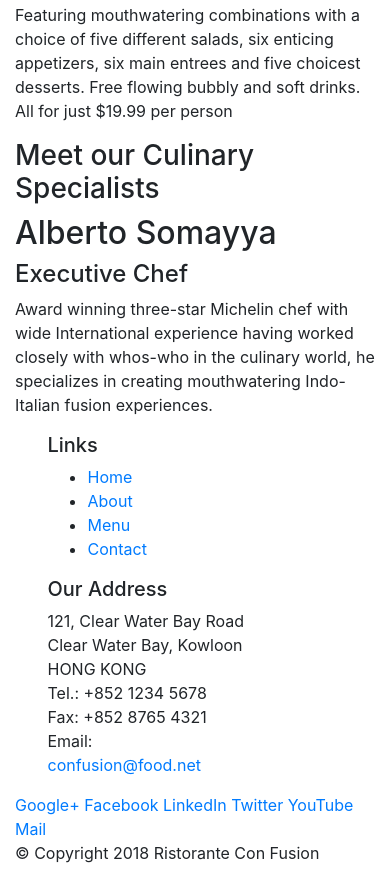
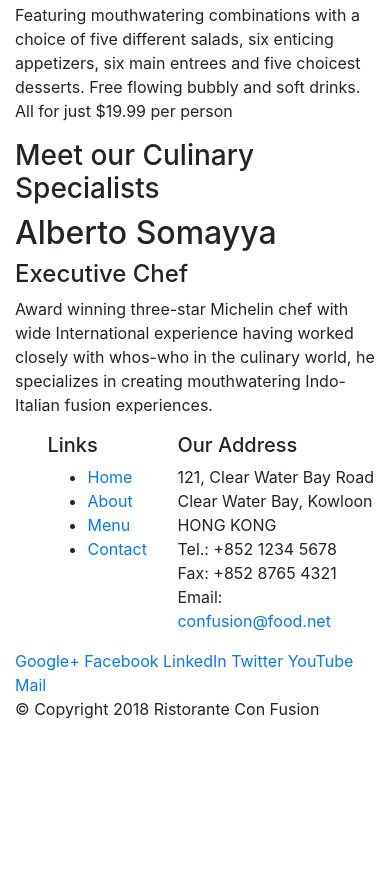
Before and after one commit to kiltro-dev/conFusion, a website: page index.html in a window 390 px wide. Shown: the part 655-1536 px from the top of the page. After the commit the page ends 1392 px from the top, so only its background shows below. Drawn offline with nearby package versions, Linux system fonts and the light colour scheme.

```diff
--- a/index.html
+++ b/index.html
@@ -64,7 +64,7 @@
     <footer >
         <div class="container">
             <div class="row">
-                <div  class="col-4 offset-1 col-sm-2">
+                <div  class="col-4 offset-1 col-sm-3">
                     <h5>Links</h5>
                     <ul>
                         <li><a href="#">Home</a></li>
@@ -73,7 +73,7 @@
                         <li><a href="#">Contact</a></li>
                     </ul>
                 </div>
-                <div class="col-7 offset-1 col-sm-5">
+                <div class="col-7 col-sm-4">
                     <h5>Our Address</h5>
                     <address>
 		              121, Clear Water Bay Road<br>
--- a/package.json
+++ b/package.json
@@ -11,7 +11,7 @@
   "author": "",
   "license": "ISC",
   "devDependencies": {
-    "lite-server": "^2.3.0"
+    "lite-server": "^2.5.4"
   },
   "dependencies": {
     "bootstrap": "^4.5.0",
```
